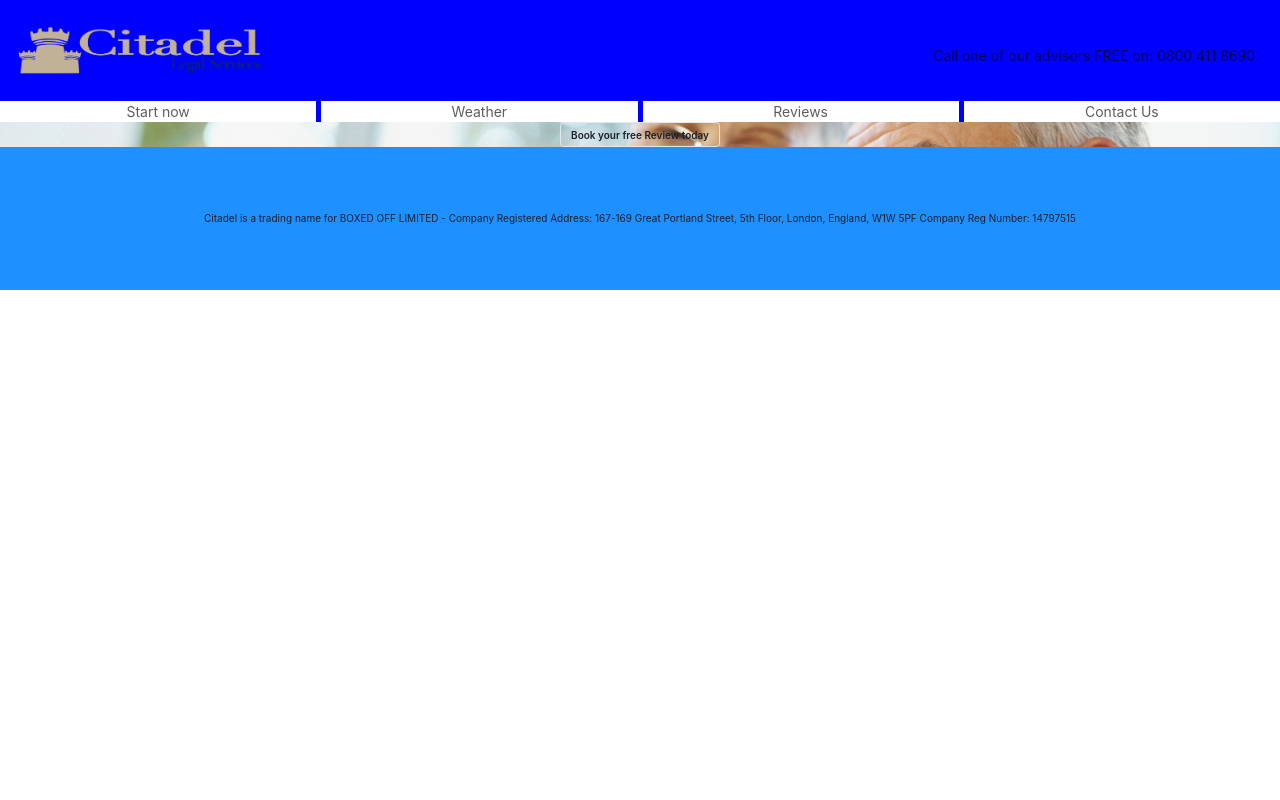
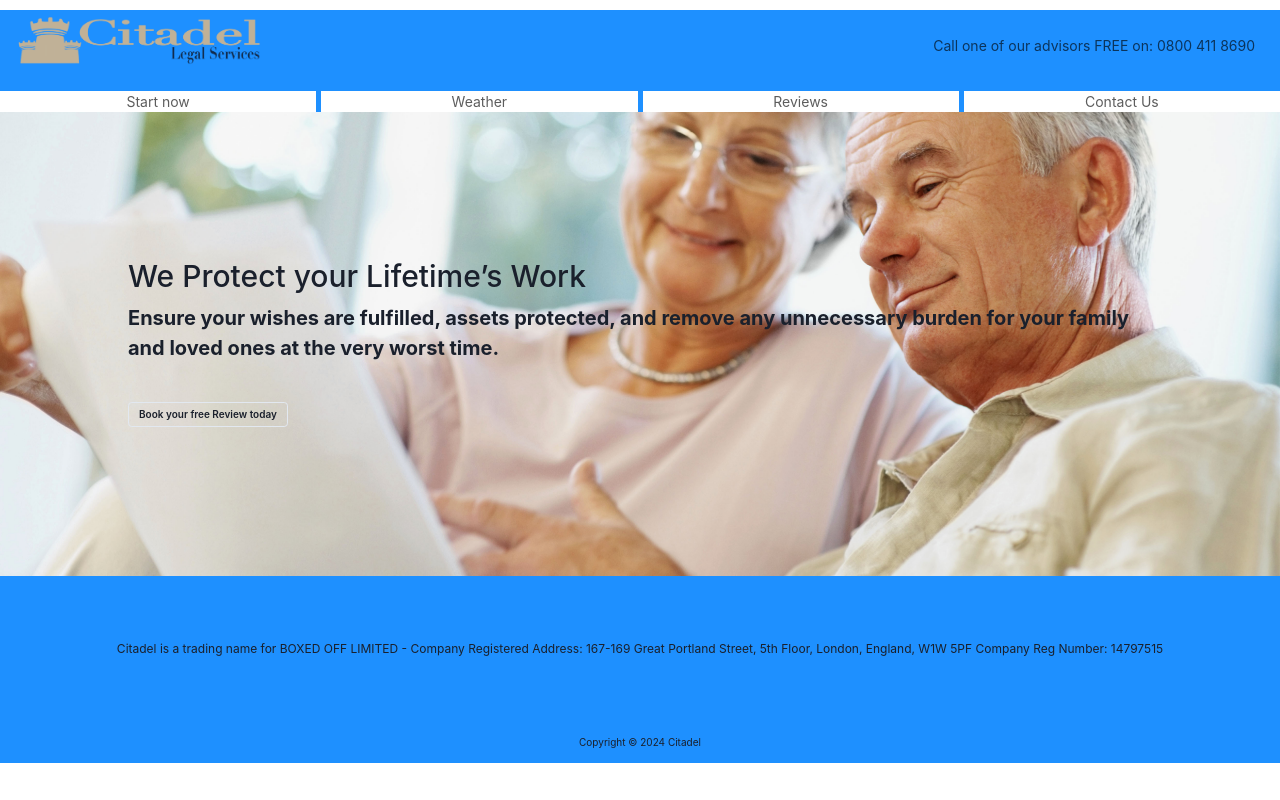
Before and after one commit to fabzsbergamo/Citadel-master, a React (Vite) app: page /Home in a window 1280 px wide. Built offline with nearby package versions, Linux system fonts and the light colour scheme.

Commit message:
More context on the site

```diff
--- a/src/App.css
+++ b/src/App.css
@@ -1,9 +1,8 @@
 #root {
   /* max-width: 1280px; */
-  margin: 0 auto;
-  padding-top: 2rem;
+  padding-top: 1rem;
   /* padding-left: 6rem;
   padding-right: 6rem; */
   text-align: center;
-  background-color: blue;
+  background-color: white;
 }
--- a/src/App.tsx
+++ b/src/App.tsx
@@ -9,10 +9,10 @@ import Footer from './components/Footer'
 function App() {
 
   return <Grid templateAreas={`"nav" "main" "footer"`}>
-    <GridItem area='nav'>
+    <GridItem area='nav' bg='dodgerblue'>
       <Navbar/>
     </GridItem>
-    <GridItem area='main' bg='dodgerblue'>
+    <GridItem area='main'>
       <Welcome/>
     </GridItem>
     <GridItem area='footer' bg='dodgerblue'>
--- a/src/components/Footer.tsx
+++ b/src/components/Footer.tsx
@@ -4,12 +4,16 @@ import styles from './footer.module.scss'
 
 const Footer = () => {
 
+const currentyear = new Date().getFullYear()
+
   return (
     <>
     <Box>
-    <div className={styles.box}>
+    <div className={styles.box1}>
     Citadel is a trading name for BOXED OFF LIMITED - Company Registered Address: 167-169 Great Portland Street, 5th Floor, London, England, W1W 5PF Company Reg Number: 14797515
     </div>
+    <div className={styles.box2}>
+    Copyright © {currentyear} Citadel </div>
     </Box>
     </>
   )
--- a/src/components/Welcome.tsx
+++ b/src/components/Welcome.tsx
@@ -7,6 +7,10 @@ const Welcome = () => {
   return (
     <>
     <Box className={styles.box}>
+      <div>
+      <h1 className={styles.h1}>We Protect your Lifetime’s Work</h1>
+      <p className={styles.p}>Ensure your wishes are fulfilled, assets protected, and remove any unnecessary burden for your family and loved ones at the very worst time.</p>
+      </div>
     <Button as='a' target='_blank' variant='outline' href='https://chakra-ui.com'>
           Book your free Review today
     </Button>
--- a/src/components/footer.module.scss
+++ b/src/components/footer.module.scss
@@ -1,8 +1,16 @@
-.box {
+.box1 {
 display: flex;
   text-align: center;
   justify-content: center;
   font-weight:normal;
-  font-size: 10px;
+  font-size: 12px;
   padding: 5%;
 }
+.box2 {
+    display: flex;
+      text-align: center;
+      justify-content: center;
+      font-weight:normal;
+      font-size: 10px;
+      padding: 1%;
+    }
--- a/src/components/welcome.module.scss
+++ b/src/components/welcome.module.scss
@@ -1,13 +1,27 @@
 
 .box {
     background: url(/src/assets/bg.jpg) no-repeat center center fixed;
-  -webkit-background-size: cover;
-  -moz-background-size: cover;
-  -o-background-size: cover;
+  // -webkit-background-size: cover;
+  // -moz-background-size: cover;
+  // -o-background-size: cover;
+  // background-size: cover;
+  height: auto;
+  background-position: center;
+  background-repeat: no-repeat;
   background-size: cover;
-  display: flex;
-  text-align: center;
-  justify-content: center;
+  text-align: left;
+  justify-content: left;
   font-weight: bold;
   font-size: 50px;
+  padding: 10%;
 }
+
+.h1 {
+  font-size: 3rem;
+  text-align: left;
+}
+
+.p {
+  font-size: 2rem;
+  text-align: left;
+}
```
